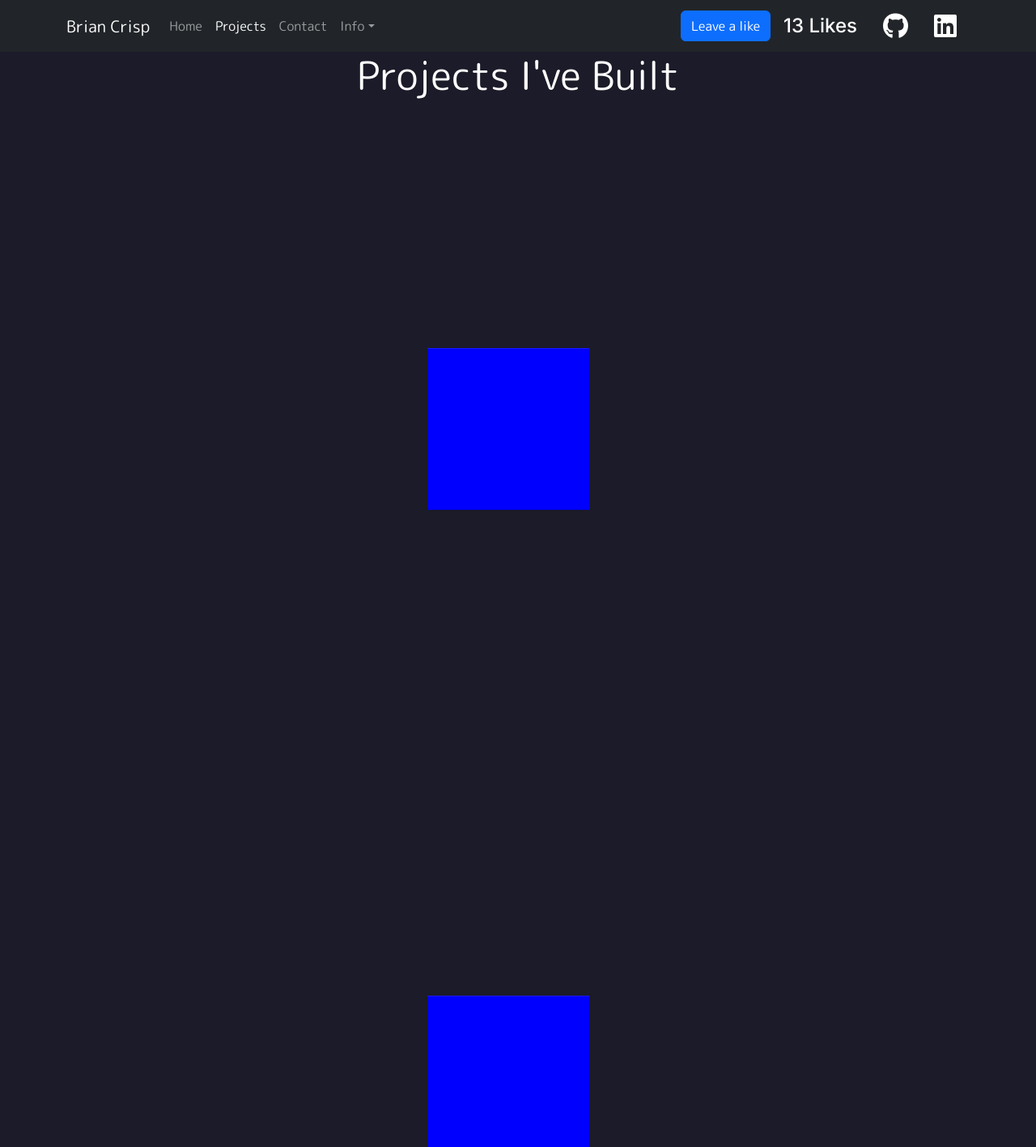
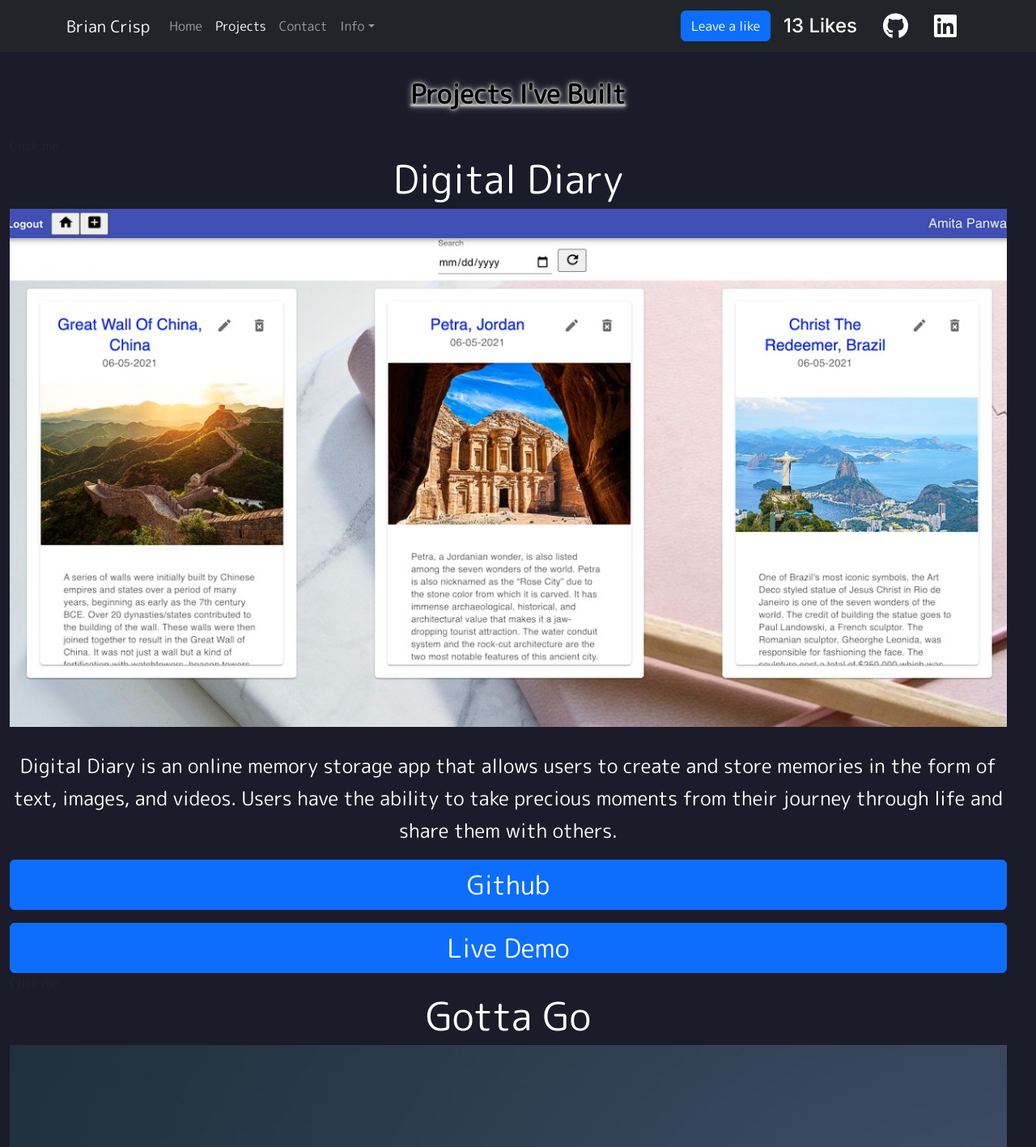
Before and after one commit to bcrisp084/Portfolio-in-React, a React (Vite) app: page /projects in a window 1280 px wide. Shown: the top 1417 px of the page at 81% size. Built offline with nearby package versions, Linux system fonts and the light colour scheme; a web font is replaced by a local one.

Commit message:
made style changes to the projects page/contact form

```diff
--- a/src/index.scss
+++ b/src/index.scss
@@ -1,17 +1,61 @@
 @import url("https://fonts.googleapis.com/css2?family=Inter:wght@400;500&family=M+PLUS+Rounded+1c&family=Nabla&display=swap");
-* {
-  margin: 0;
-  padding: 0;
+$font: "Source Sans Pro", sans-serif;
+$primary: #644cad;
+$secondary: #4426a8;
+$shadow: 0 19px 38px rgba(0, 0, 0, 0.3), 0 15px 12px rgba(0, 0, 0, 0.22);
+
+*,
+*::before,
+*::after {
+  -webkit-box-sizing: border-box;
+  -moz-box-sizing: border-box;
   box-sizing: border-box;
+}
+
+@keyframes fadein {
+  from {
+    opacity: 0;
+  }
+  to {
+    opacity: 1;
+  }
+}
+@-moz-keyframes fadein {
+  from {
+    opacity: 0;
+  }
+  to {
+    opacity: 1;
+  }
+}
+@-webkit-keyframes fadein {
+  from {
+    opacity: 0;
+  }
+  to {
+    opacity: 1;
+  }
 }
 
 body {
   background-color: rgb(27, 27, 41);
   font-family: "M PLUS Rounded 1c", sans-serif;
+  -webkit-font-smoothing: antialiased;
 }
 
-h1 {
+h1,
+h2,
+h3,
+h4,
+h5,
+h6 {
   font-size: 3rem;
+  color: white;
+  text-align: center;
+}
+
+P {
+  font-size: 1.5rem;
   color: white;
   text-align: center;
 }
@@ -214,15 +258,6 @@ ul {
   text-align: center;
 }
 
-/* .table-heading {
-  color: white;
-  font-family: "M PLUS Rounded 1c", sans-serif;
-  font-weight: 800;
-  text-align: center;
-  text-decoration: underline 2px solid rgba(255, 255, 255, 0.304);
-  margin-top: 2rem;
-} */
-
 .skills-table {
   width: 100%;
   /* max-width: 1000px; */
@@ -257,65 +292,41 @@ h2 {
   font-weight: 400;
 }
 
-.flex {
-  min-height: 100vh;
-  display: flex;
-  align-items: center;
-  justify-content: center;
+.card-img-top {
+  width: 100%;
+  height: 50vw;
+  object-fit: cover;
+  object-position: center;
 }
 
-.block {
-  height: 200px;
-  width: 200px;
-  color: #fff;
-  border-top: 1px solid rgba(255, 255, 255, 0.1);
-  border-bottom: 1px solid rgba(0, 0, 0, 0.1);
+.description {
+  font-size: 1.5rem;
+  font-weight: 500;
+  line-height: 2.5rem;
   text-align: center;
-  line-height: 200px;
-  font-size: 18px;
-  position: relative;
-  background-color: blue;
-  box-shadow: solid 1px rgba(0, 0, 0, 0.1);
-  transition: 0.3s all ease;
-  .smallblockcontent {
-    opacity: 0;
-    -webkit-animation: fadein 2s forwards;
-    animation: fadein 2s forwards;
-    animation-delay: 0.5s;
-  }
-  & .expanded {
-    transition: 0.3s all ease;
-    width: 800px;
-    height: 400px;
-    padding: 40px;
-    line-height: normal;
-    background: #644cad;
-    background: -moz-linear-gradient(left, #644cad 0%, #4426a8 100%);
-    background: -webkit-linear-gradient(left, #644cad 0%, #4426a8 100%);
-    background: linear-gradient(to right, #644cad 0%, #4426a8 100%);
-    .smallblockcontent {
-      display: none;
-    }
-  }
-  .content {
-    text-align: left;
-    display: none;
-    opacity: 0;
-    &.display {
-      -webkit-animation: fadein 2s forwards;
-      animation: fadein 2s forwards;
-      animation-delay: 0.5s;
-      display: block;
-    }
-  }
-  a {
-    position: absolute;
-    top: 0;
-    bottom: 0;
-    left: 0;
-    right: 0;
-    z-index: 2;
-  }
+  margin-top: 1rem;
+  margin-bottom: 1rem;
+}
+
+.projects-title {
+  color: black;
+  text-decoration: underline 2px solid rgba(255, 255, 255, 0.304);
+  text-shadow: 0 0 3px #f6f5f5, 0 0 5px #9b9b9b, 0 0 10px #bababa;
+  font-family: "M PLUS Rounded 1c", sans-serif;
+  font-weight: 800;
+  font-size: 2rem;
+  line-height: 2.5rem;
+  text-align: center;
+  margin-top: 2rem;
+  margin-bottom: 2rem;
+}
+
+.live-links {
+  display: flex;
+  justify-content: center;
+  align-items: center;
+  margin-top: 1rem;
+  font-size: 2rem;
 }
 
 .form {
@@ -323,7 +334,7 @@ h2 {
   top: 50%;
   left: 50%;
   transform: translate(-50%, -50%);
-  width: 340px;
+  width: 400px;
   height: 480px;
   background: #e6e6e6;
   border-radius: 8px;
@@ -335,9 +346,14 @@ h2 {
 .contact-heading {
   margin: 10px 0;
   padding-bottom: 10px;
-  width: 180px;
+  white-space: nowrap;
+  width: 280px;
   color: #4d4d51;
   border-bottom: 3px solid #78788c;
+  font-size: 2rem;
+  font-weight: 500;
+  text-align: center;
+  margin: 0 auto;
 }
 input {
   width: 100%;
--- a/src/pages/Projects.jsx
+++ b/src/pages/Projects.jsx
@@ -8,8 +8,15 @@ import Navbar from "../components/Navbar";
 import RowExample from "../components/Row";
 import Col from "../components/Col";
 import Container from "../components/Container";
+import { useState } from "react";
 
 const Projects = () => {
+  const [isExpanded, setExpanded] = useState(false);
+
+  const toggle = () => {
+    setExpanded(!isExpanded);
+  };
+
   const projects = [
     {
       title: "Digital Diary",
@@ -64,33 +71,27 @@ const Projects = () => {
   return (
     <>
       <Navbar />
-      <h1>Projects I've Built</h1>
+      <h1 className="projects-title">Projects I've Built</h1>
       <Container className="projects">
         <RowExample>
           {projects.map((project) => (
             <div key={project.title} className="flex">
-              <div className="block">
-                <a
-                  href="#0"
-                  className="toggle"
-                  onClick={() => {
-                    document
-                      .querySelector(".block")
-                      .classList.toggle("expanded");
-                    document
-                      .querySelector(".content")
-                      .classList.toggle("display");
-                  }}
-                ></a>
+              <div className={isExpanded ? "expanded" : "block"}>
+                <a href="#0" className="toggle" onClick={toggle}></a>
                 <div className="smallblockcontent">Click me</div>
-                <div className="content">
-                  <h2>{Projects.title}</h2>
-                  <p>{project.description}</p>
+                <div className={isExpanded ? "display" : "content"}>
+                  <h2>{project.title}</h2>
+                  <img
+                    src={project.image}
+                    className="card-img-top"
+                    alt={project.title}
+                  />
+                  <p className="description">{project.description}</p>
                   <a
                     href={project.github}
                     target="_blank"
                     rel="noopener noreferrer"
-                    className="btn btn-primary"
+                    className="btn btn-primary live-links"
                   >
                     Github
                   </a>
@@ -98,7 +99,7 @@ const Projects = () => {
                     href={project.url}
                     target="_blank"
                     rel="noopener noreferrer"
-                    className="btn btn-primary"
+                    className="btn btn-primary live-links"
                   >
                     Live Demo
                   </a>
```
